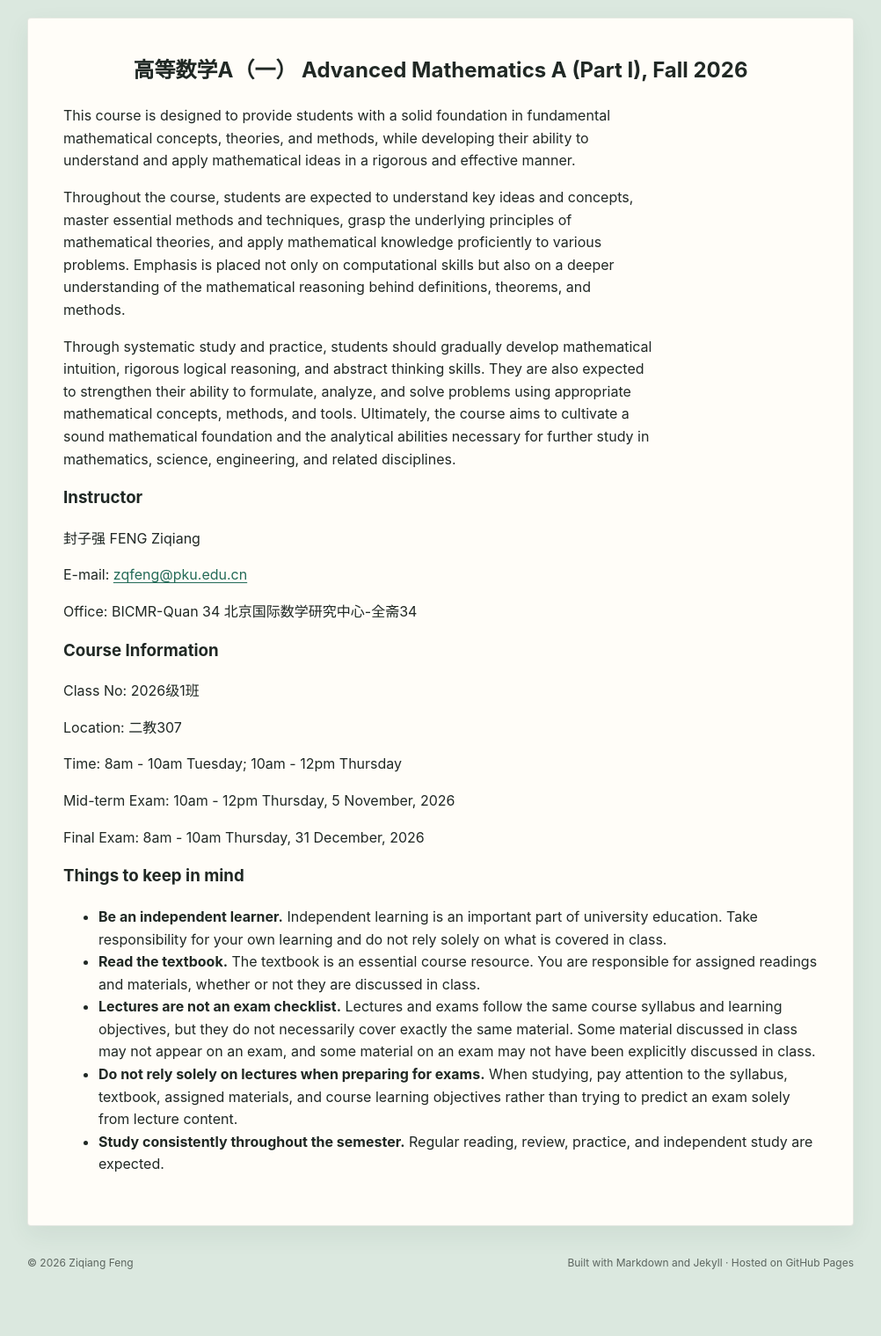
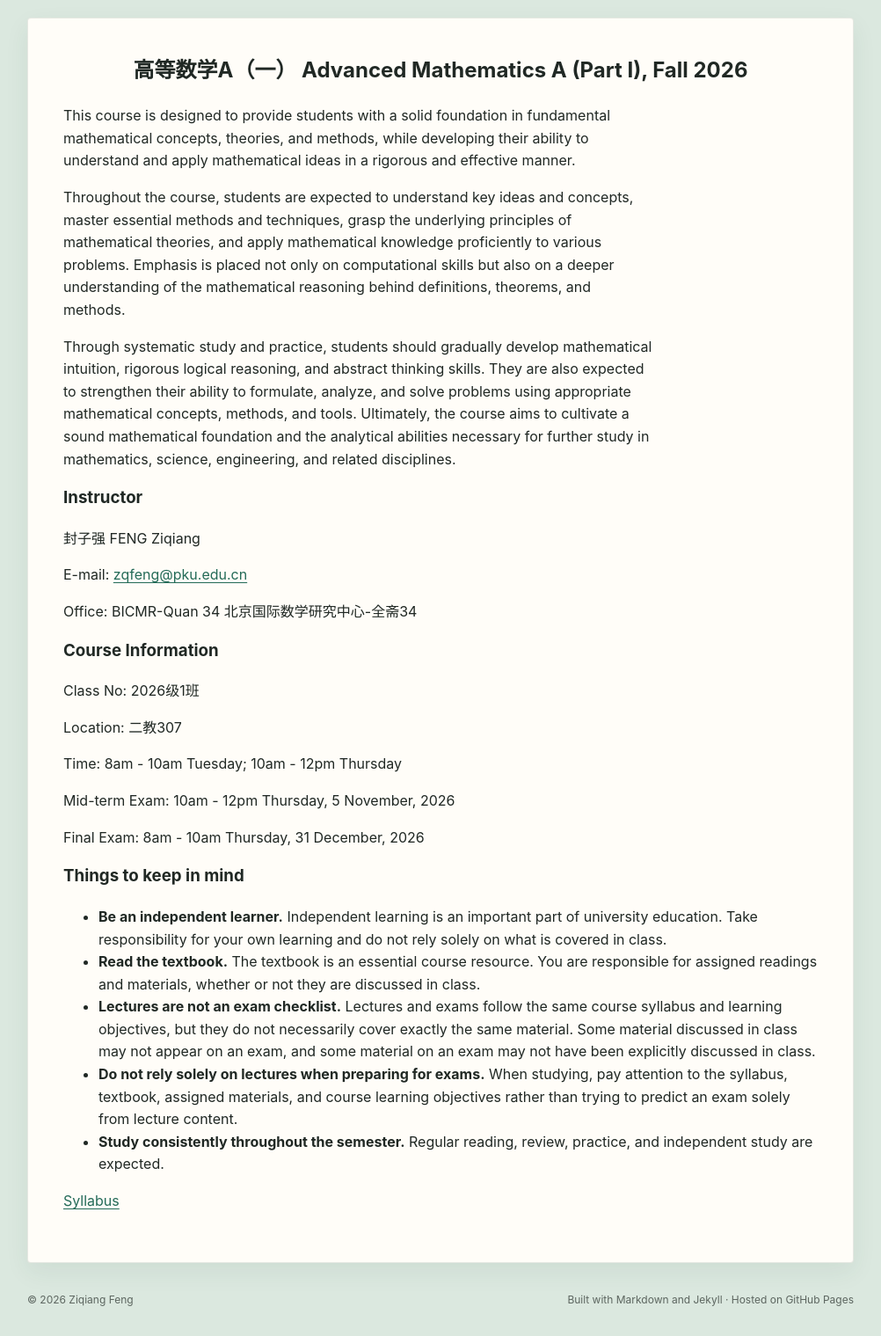
Before and after one commit to ziqiangfeng95/ziqiangfeng95.github.io, a Jekyll site: the page built from teaching/advmath/index.md, in a window 1280 px wide. Shown: the whole page at 88% size, without its empty margins (139-1141 px from the left). Built offline with Jekyll 4.4.1, drawn with Linux system fonts in a browser that asks for light colours; before the commit the page ends 1477 px from its top, so only the background shows below that.

Commit message:
Update index.md

```diff
--- a/teaching/advmath/index.md
+++ b/teaching/advmath/index.md
@@ -4,7 +4,7 @@ permalink: /00132511/
 hide_site_header: true
 ---
 
-<div class="site-shell paper simple-page" markdown="1">
+<div class="site-shell paper simple-page course-page" markdown="1">
 
 <h2 align="center">高等数学A（一） Advanced Mathematics A (Part I), Fall 2026</h2>
 
@@ -43,4 +43,10 @@ Final Exam: 8am - 10am Thursday, 31 December, 2026
 - **Do not rely solely on lectures when preparing for exams.** When studying, pay attention to the syllabus, textbook, assigned materials, and course learning objectives rather than trying to predict an exam solely from lecture content.
 - **Study consistently throughout the semester.** Regular reading, review, practice, and independent study are expected.
 
+<a href="{{ '/assets/pdfs/advmath/syllabus.docx' | relative_url }}"
+   target="_blank"
+   rel="noopener noreferrer">
+  Syllabus
+</a>
+
 </div>
```
